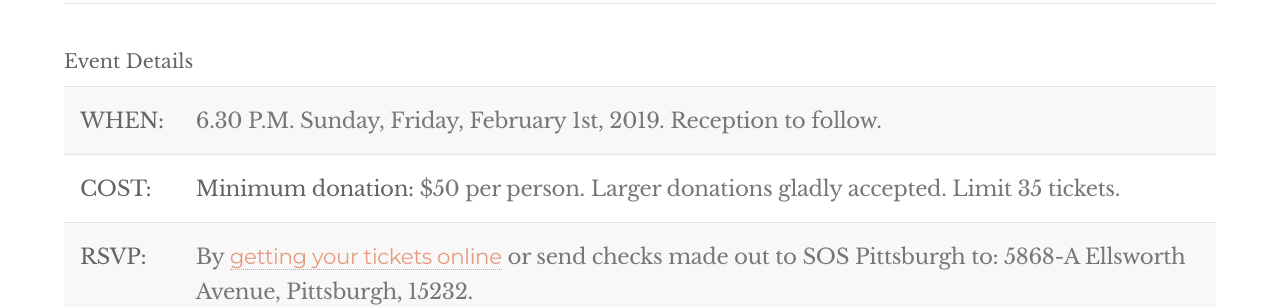
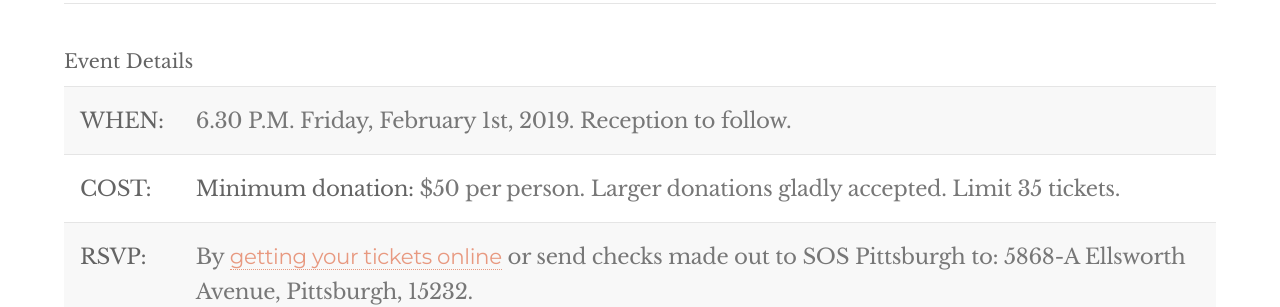
Before and after one commit to daraghbyrne/sospittsburgh, a Jekyll site: the page built from _posts/events/2019-01-07-christine-frechard-gallery.markdown, in a window 1280 px wide. Shown: the part 1031-1338 px from the top of the page. Built offline with Jekyll 4.4.1, drawn with Linux system fonts in a browser that asks for light colours; nearby versions of some CDN libraries; library files that are not in the unit come from our copies.

Commit message:
update for typo

```diff
--- a/_posts/events/2019-01-07-christine-frechard-gallery.markdown
+++ b/_posts/events/2019-01-07-christine-frechard-gallery.markdown
@@ -27,7 +27,7 @@ description: "The music of French composers accompanied by the artwork of renown
 
 ##### __Event Details__
 
-| __WHEN:__  | 6.30 P.M. Sunday, Friday, February 1st, 2019. Reception to follow.  |
+| __WHEN:__  | 6.30 P.M. Friday, February 1st, 2019. Reception to follow.  |
 | __COST:__  | __Minimum donation:__ $50 per person. Larger donations gladly accepted. Limit 35 tickets. |
 | __RSVP:__  | By [getting your tickets online](https://squareup.com/store/save-our-symphony-pittsburgh) or send checks made out to SOS Pittsburgh to: 5868-A Ellsworth Avenue, Pittsburgh, 15232. |
 
```
